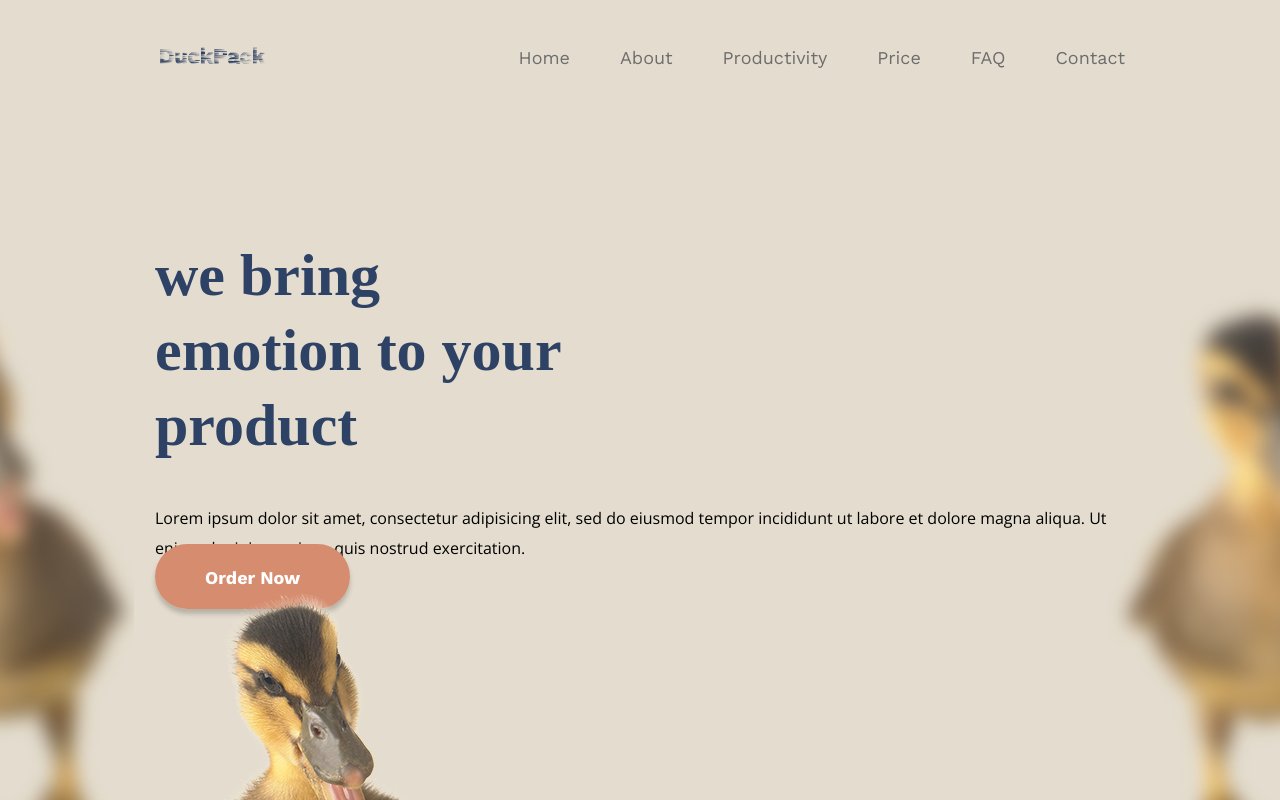
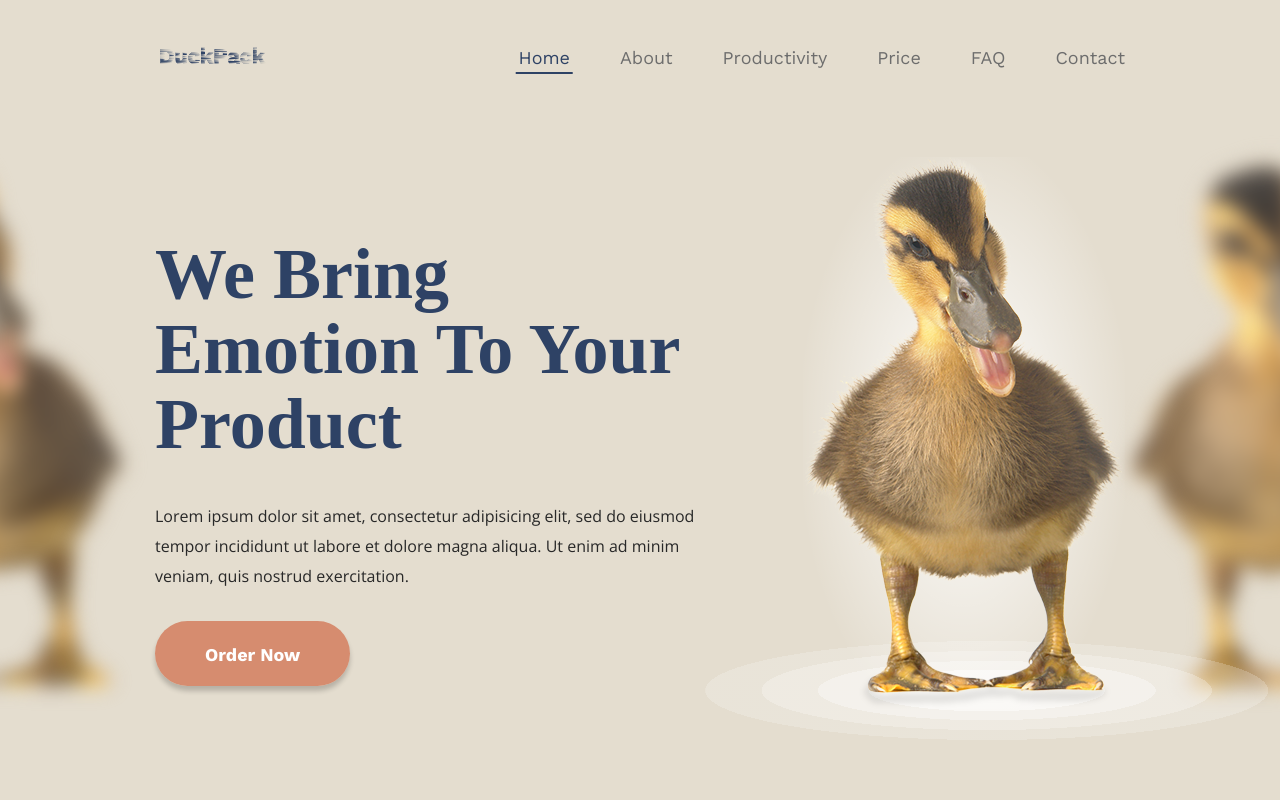
Before and after one commit to St-andrey/Duck_Landing, a website: page app/index.html in a window 1280 px wide. Shown: the top 800 px of the page. Drawn offline with nearby package versions, Linux system fonts and the light colour scheme; a web font is replaced by a local one.

Commit message:
+header bg gradients

```diff
--- a/app/index.html
+++ b/app/index.html
@@ -20,7 +20,7 @@
                 </div>
                 <nav class="header-nav">
                     <ul class="header-nav__list">
-                        <li class="header-nav__item"><a href="#" class="header-nav__link">home</a></li>
+                        <li class="header-nav__item"><a href="#" class="header-nav__link header-nav__link--active">home</a></li>
                         <li class="header-nav__item"><a href="#" class="header-nav__link">about</a></li>
                         <li class="header-nav__item"><a href="#" class="header-nav__link">productivity</a></li>
                         <li class="header-nav__item"><a href="#" class="header-nav__link">price</a></li>
--- a/app/scss/_vars.scss
+++ b/app/scss/_vars.scss
@@ -9,7 +9,7 @@ $mainText:          #636363;
 $darkerText:        #555555;
 $lighterText:       #6d6d6d;
 $mostDarkText:      #282828;
-$highlightedText:     #2e4265;
+$highlightedText:   #2e4265;
 $detailsColor:      #d68c6f;
 $invertedText:      #ffffff;
 
@@ -22,7 +22,7 @@ $h2Font:            'Work Sans', sans-serif;
 
 $textFont:          'Open Sans', sans-serif;
 
-$h1:                60px;
+$h1:                72px;
 $h2:                63px;
 $text:              16px;
 
--- a/app/scss/style.scss
+++ b/app/scss/style.scss
@@ -50,7 +50,10 @@ body {
   text-transform: uppercase;
 }
 // elements
-
+h1,
+h1 {
+  margin: 0;
+}
 .button {
   color: $invertedText;
   background: $detailsColor;
@@ -71,23 +74,23 @@ body {
 
 .h1 {
   font-family: $h1Font;
-  font-size: 60px;
+  font-size: $h1;
   line-height: 75px;
 }
 
 .h2 {
   font-family: $h2Font;
-  font-size: 63px;
+  font-size: $h2;
 }
 // HEADER
 .header {
-  background: url(../img/header-bg.png) left -205px center no-repeat,
-    url(../img/header-bg.png) right -160px center no-repeat, $bgDark;
+  background: url(../img/header-bg-left.png) left -190px top 135px no-repeat,
+    url(../img/header-bg-right.png) right -165px top 135px no-repeat, $bgDark;
 
   &-bar {
     display: flex;
     justify-content: space-between;
-    margin-bottom: 165px;
+    margin-bottom: 84px;
     padding-top: 43px;
   }
 
@@ -95,7 +98,7 @@ body {
     padding-left: 5px;
     transition: all 0.1s ease-in;
 
-    &:hover{
+    &:hover {
       transform: scale(1.02);
     }
   }
@@ -135,30 +138,67 @@ body {
         transition: all 0.3s ease-in;
       }
 
-      &:hover {
+      &:hover,
+      &--active {
         color: $highlightedText;
       }
 
-      &:hover:after {
+      &:hover:after,
+      &--active:after {
         opacity: 1;
       }
     }
   }
 
   &-main {
+    display: flex;
+    padding-bottom: 132px;
     &__text {
     }
 
     &__title {
+      margin-top: 80px;
+      margin-bottom: 39px;
+      text-transform: capitalize;
     }
 
     &__paragraph {
+      color: $mostDarkText;
+      width: 90%;
+      margin-bottom: 49px;
     }
 
     &__button {
     }
 
-    &__img {
+    &__img-box {
+      background: radial-gradient(52% 55% ellipse at 50% 50%, #fff, transparent);
+      position: relative;
+      z-index: 5;
+
+      &:before {
+        content: "";
+        position: absolute;
+        left: 57%;
+        transform: translateX(-50%);
+        bottom: -31px;
+        width: 175%;
+        height: 18%;
+        background: radial-gradient(100% 100% ellipse at 50% 50%,
+      rgba(255,255,255, 0.8),rgba(255,255,255, 0.8) 21%, rgba(255,255,255, 0.6) 21%, rgba(255,255,255, 0.6) 30%, rgba(255,255,255, 0.4) 30%, rgba(255,255,255, 0.4) 40%, rgba(255,255,255, 0.2) 40%, rgba(255,255,255, 0.2) 50%, transparent 50%);
+        z-index: -5;
+      }
+
+      &:after{
+        content: '';
+        position: absolute;
+        top: 0;
+        left: 0;
+        width: 100%;
+        height: 100%;
+        background: url(../img/header-duck-shaddow.png) left 80% bottom no-repeat;
+        z-index: 5;
+      }
     }
 
     &__image {
```
Also changed, not shown: app/css/style.min.css, app/img/header-bg-left.png (added), app/img/header-bg-right.png (renamed from app/img/header-bg.png), app/img/header-duck-bg.png (added), app/img/header-duck-shaddow.png (added).
